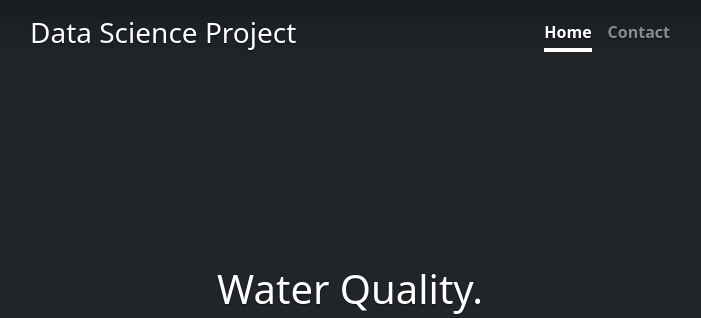
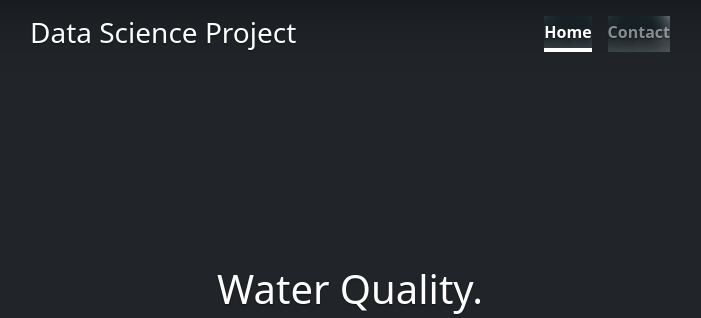
Before and after one commit to mcarlagg17/TBDS-ML_Clf_WaterQuality_flask, a Flask app: page / in a window 1280 px wide. Shown: the top 318 px of the page, without its empty margins (290-991 px from the left). Run offline with Flask 2, Linux system fonts and the light colour scheme; some libraries are stand-ins or nearby versions.

Commit message:
app fondo

```diff
--- a/static/cover.css
+++ b/static/cover.css
@@ -37,6 +37,7 @@ body {
   font-weight: 700;
   color: rgba(255, 255, 255, .5);
   background-color: transparent;
+  background-image: url('../img/fondofoto.png');
   border-bottom: .25rem solid transparent;
 }
 
```
